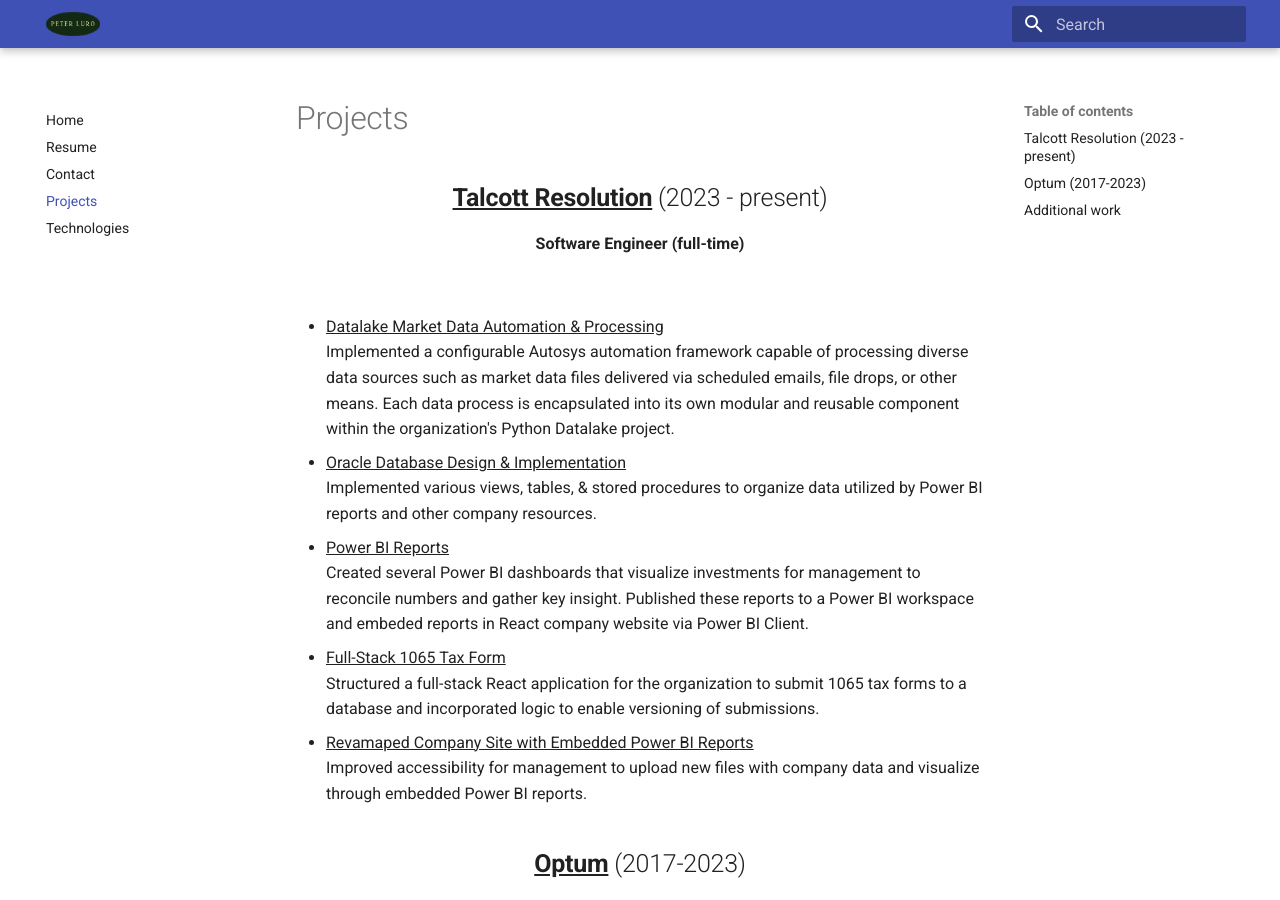
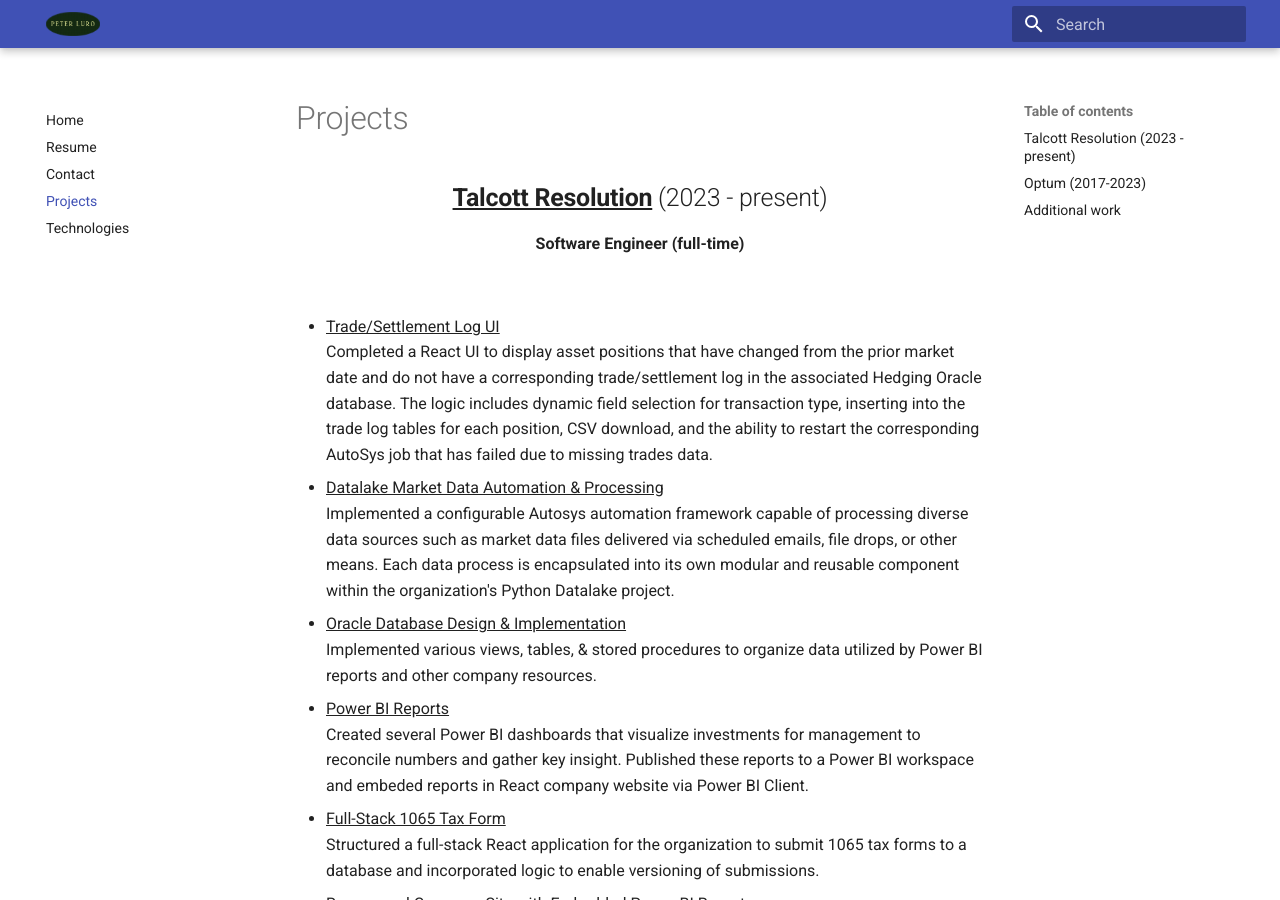
Before and after one commit to paluro567/personal-website, an MkDocs documentation site: the page built from docs/Projects.md, in a window 1280 px wide and 900 px high. Built offline with MkDocs 1.6.1 and Material for MkDocs 9.7.7, drawn with Linux system fonts in a browser that asks for light colours.

Commit message:
adding project

```diff
--- a/docs/Projects.md
+++ b/docs/Projects.md
@@ -1,7 +1,8 @@
 ## <b><center><u>Talcott Resolution</u></b> \(2023 - present)</center>
 <center><b>Software Engineer (full-time)</b></center></br>
 
-
+- <u> Trade/Settlement Log UI </u> </br>
+Completed a React UI to display asset positions that have changed from the prior market date and do not have a corresponding trade/settlement log in the associated Hedging Oracle database. The logic includes dynamic field selection for transaction type, inserting into the trade log tables for each position, CSV download,  and the ability to restart the corresponding AutoSys job that has failed due to missing trades data.
 - <u> Datalake Market Data Automation & Processing </u> </br>
 Implemented a configurable Autosys automation framework capable of processing diverse data sources such as market data files delivered via scheduled emails, file drops, or other means. Each data process is encapsulated into its own modular and reusable component within the organization's Python Datalake project.
 - <u> Oracle Database Design & Implementation </u> </br>
```
